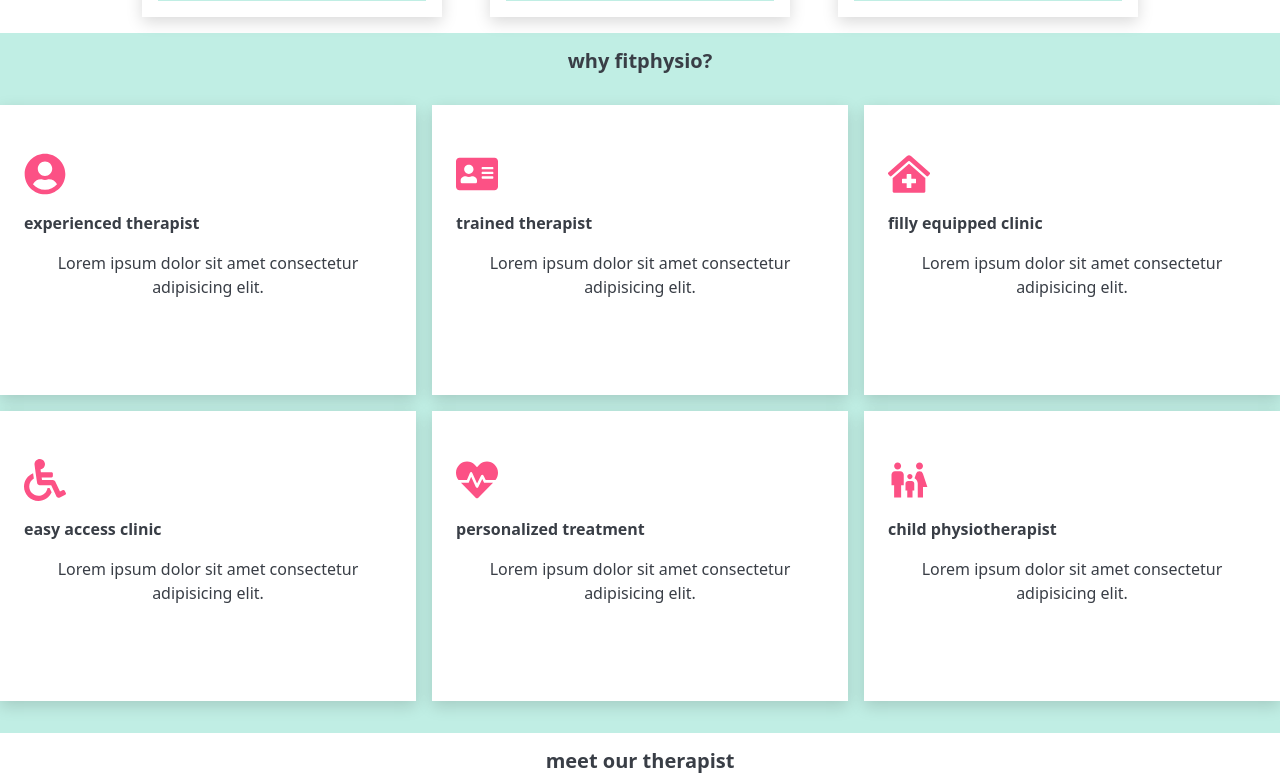
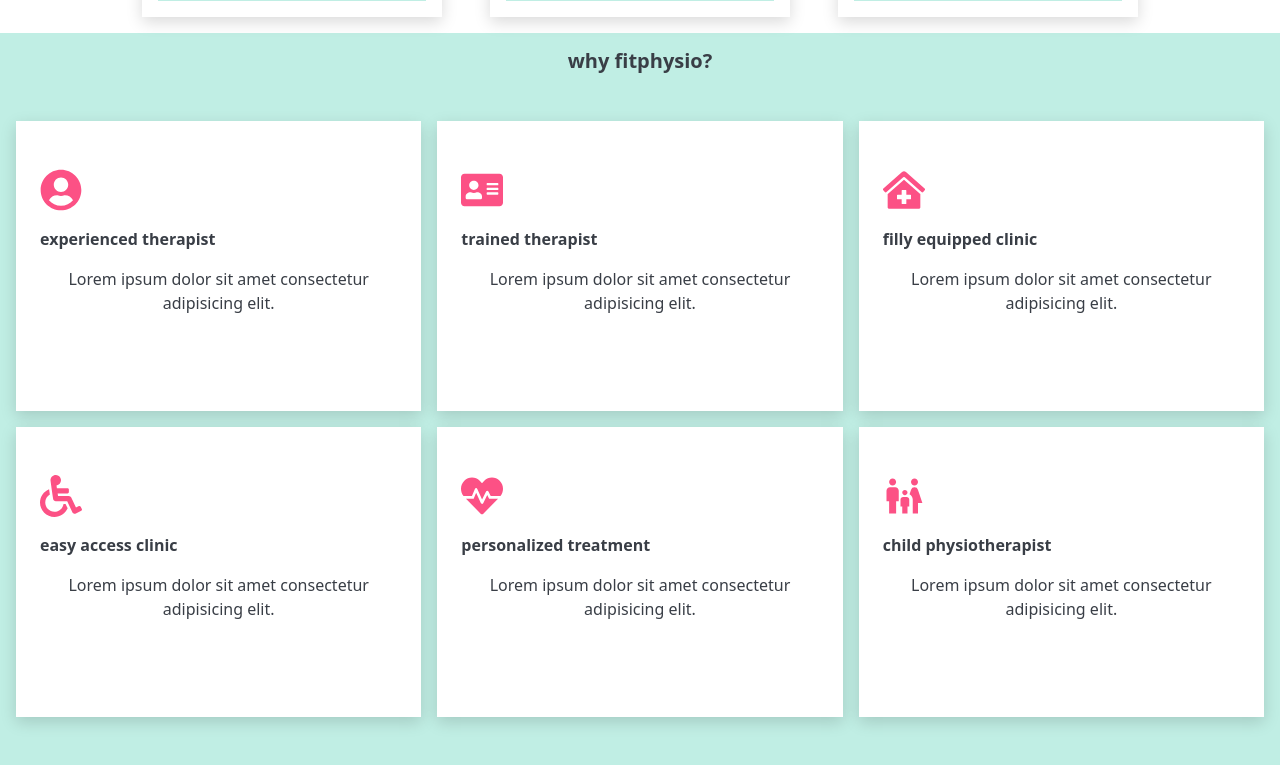
Before and after one commit to pradhanishan/fitphysionepal, a React (Create React App) app in the folder fitphysionepal/: page / in a window 1280 px wide. Shown: the part 470-1245 px from the top of the page. Built offline with nearby package versions, Linux system fonts and the light colour scheme.

Commit message:
add padding

```diff
--- a/fitphysionepal/src/components/cards/CustomerTestimonialCard.tsx
+++ b/fitphysionepal/src/components/cards/CustomerTestimonialCard.tsx
@@ -1,6 +1,5 @@
 import { FC } from "react";
 import classes from "./customer-testimonial-card.module.css";
-import DUMMY from "../../assets/images/customers/customer-one.jpg";
 
 interface ICustoemrTestimonialCardProps {
   image: any;
--- a/fitphysionepal/src/components/cards/ServiceCard.tsx
+++ b/fitphysionepal/src/components/cards/ServiceCard.tsx
@@ -1,8 +1,6 @@
 import { FC } from "react";
 import Card from "react-bootstrap/Card";
-import Button from "react-bootstrap/Button";
 import classes from "./service-card.module.css";
-import { MdExpandMore } from "react-icons/md";
 
 interface IServiceCardProps {
   image: any;
--- a/fitphysionepal/src/components/containers/about-card-container.module.css
+++ b/fitphysionepal/src/components/containers/about-card-container.module.css
@@ -3,6 +3,7 @@
   grid-gap: 1rem;
   grid-template-columns: repeat(3, 1fr);
   grid-template-rows: auto;
+  padding: 1rem;
 }
 
 @media only screen and (max-width: 768px) {
--- a/fitphysionepal/src/pages/AboutPage.tsx
+++ b/fitphysionepal/src/pages/AboutPage.tsx
@@ -17,7 +17,7 @@ const AboutPage: FC = () => {
           </p>
         </div>
         <div className={classes["description-image-container"]}>
-          <img src={descriptionImage} height="250px" />
+          <img src={descriptionImage} height="250px" alt="description" />
         </div>
       </div>
       <div className={classes["about-card-container-wrapper"]}>
--- a/fitphysionepal/src/pages/book-appointment-page.module.css
+++ b/fitphysionepal/src/pages/book-appointment-page.module.css
@@ -22,6 +22,7 @@
   .appointment-child {
     margin-right: 0;
     margin-bottom: 1rem;
+    margin-top: 1rem;
     width: 300px;
   }
 }
```
